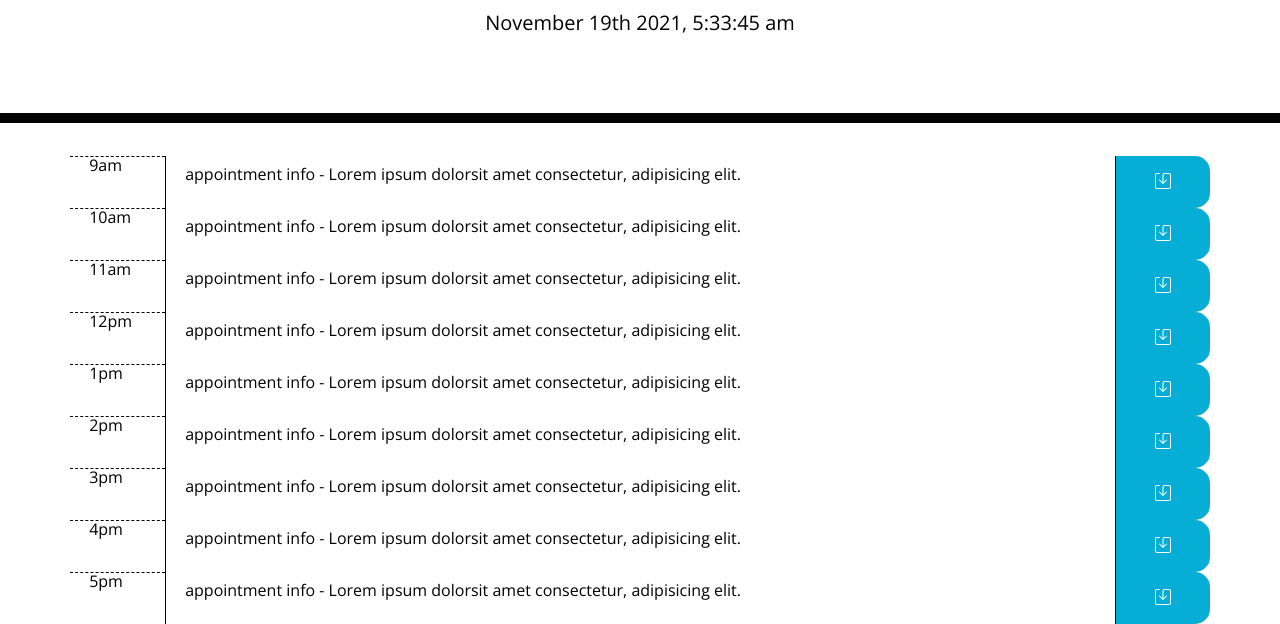
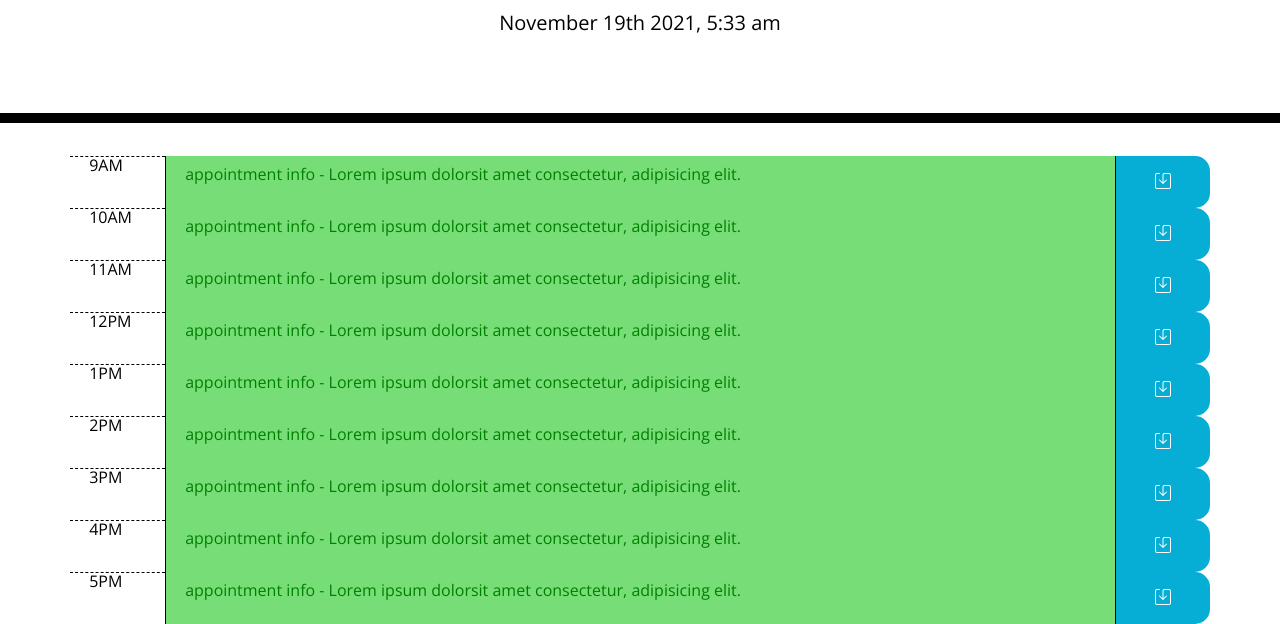
Before and after one commit to shivermotion/work_day_scheduler, a plain HTML site: page index.html in a window 1280 px wide. Shown: the part 181-805 px from the top of the page. Drawn offline with nearby package versions, Linux system fonts and the light colour scheme.

Commit message:
text area colors added via classes

```diff
--- a/assets/style.css
+++ b/assets/style.css
@@ -32,7 +32,7 @@ textarea {
 
 .row {
 	white-space: pre-wrap;
-	height: 80px;
+	height: 200px;
 	border-top: 1px solid white;
 }
 
@@ -44,17 +44,17 @@ textarea {
 
 .past {
 	background-color: #d3d3d3;
-	color: white;
+	color: grey;
 }
 
 .present {
 	background-color: #ff6961;
-	color: white;
+	color: red;
 }
 
 .future {
 	background-color: #77dd77;
-	color: white;
+	color: green;
 }
 
 .saveBtn {
--- a/index.html
+++ b/index.html
@@ -25,6 +25,7 @@
   </head>
 
   <body>
+    <!--title and rt-clock-->
     <header class="jumbotron">
       <h1 class="display-3">Work Day Scheduler</h1>
       <p class="lead">A simple calendar app for scheduling your work day</p>
@@ -34,64 +35,64 @@
       <!--column(col) sizes must = 12 -->
       <div class="row">
        <!-- Timeblocks go here -->
-       <div class="col-md-1 hour" id=> 9am</div>
-       <textarea class="col-md-10 description"> appointment info - Lorem ipsum dolorsit amet consectetur, adipisicing elit.
+       <div class="col-md-1 hour" id="hour9"> 9AM </div>
+       <textarea class="col-md-10 past present future"> appointment info - Lorem ipsum dolorsit amet consectetur, adipisicing elit.
        </textarea>
        <div class="col-md-1 saveBtn"><svg xmlns="http://www.w3.org/2000/svg" width="16" height="16" fill="currentColor" class="bi bi-save" viewBox="0 0 16 16">
         <path d="M2 1a1 1 0 0 0-1 1v12a1 1 0 0 0 1 1h12a1 1 0 0 0 1-1V2a1 1 0 0 0-1-1H9.5a1 1 0 0 0-1 1v7.293l2.646-2.647a.5.5 0 0 1 .708.708l-3.5 3.5a.5.5 0 0 1-.708 0l-3.5-3.5a.5.5 0 1 1 .708-.708L7.5 9.293V2a2 2 0 0 1 2-2H14a2 2 0 0 1 2 2v12a2 2 0 0 1-2 2H2a2 2 0 0 1-2-2V2a2 2 0 0 1 2-2h2.5a.5.5 0 0 1 0 1H2z"/>
       </svg></div>
        <!---->
-       <div class="col-md-1 hour"> 10am </div>
-       <textarea class="col-md-10 description"> appointment info - Lorem ipsum dolorsit amet consectetur, adipisicing elit.
+       <div class="col-md-1 hour" id="hour10"> 10AM </div>
+       <textarea class="col-md-10 past present future"> appointment info - Lorem ipsum dolorsit amet consectetur, adipisicing elit.
        </textarea>
        <div class="col-md-1 saveBtn"><svg xmlns="http://www.w3.org/2000/svg" width="16" height="16" fill="currentColor" class="bi bi-save" viewBox="0 0 16 16">
         <path d="M2 1a1 1 0 0 0-1 1v12a1 1 0 0 0 1 1h12a1 1 0 0 0 1-1V2a1 1 0 0 0-1-1H9.5a1 1 0 0 0-1 1v7.293l2.646-2.647a.5.5 0 0 1 .708.708l-3.5 3.5a.5.5 0 0 1-.708 0l-3.5-3.5a.5.5 0 1 1 .708-.708L7.5 9.293V2a2 2 0 0 1 2-2H14a2 2 0 0 1 2 2v12a2 2 0 0 1-2 2H2a2 2 0 0 1-2-2V2a2 2 0 0 1 2-2h2.5a.5.5 0 0 1 0 1H2z"/>
       </svg></div>
         <!---->
-       <div class="col-md-1 hour"> 11am </div>
-       <textarea class="col-md-10 description"> appointment info - Lorem ipsum dolorsit amet consectetur, adipisicing elit.
+       <div class="col-md-1 hour" id="hour11" > 11AM </div>
+       <textarea class="col-md-10 past present future"> appointment info - Lorem ipsum dolorsit amet consectetur, adipisicing elit.
        </textarea>
        <div class="col-md-1 saveBtn"><svg xmlns="http://www.w3.org/2000/svg" width="16" height="16" fill="currentColor" class="bi bi-save" viewBox="0 0 16 16">
         <path d="M2 1a1 1 0 0 0-1 1v12a1 1 0 0 0 1 1h12a1 1 0 0 0 1-1V2a1 1 0 0 0-1-1H9.5a1 1 0 0 0-1 1v7.293l2.646-2.647a.5.5 0 0 1 .708.708l-3.5 3.5a.5.5 0 0 1-.708 0l-3.5-3.5a.5.5 0 1 1 .708-.708L7.5 9.293V2a2 2 0 0 1 2-2H14a2 2 0 0 1 2 2v12a2 2 0 0 1-2 2H2a2 2 0 0 1-2-2V2a2 2 0 0 1 2-2h2.5a.5.5 0 0 1 0 1H2z"/>
       </svg></div>
         <!---->
-       <div class="col-md-1 hour"> 12pm </div>
-       <textarea class="col-md-10 description"> appointment info - Lorem ipsum dolorsit amet consectetur, adipisicing elit.
+       <div class="col-md-1 hour" id="hour12"> 12PM </div>
+       <textarea class="col-md-10 past present future"> appointment info - Lorem ipsum dolorsit amet consectetur, adipisicing elit.
        </textarea>
        <div class="col-md-1 saveBtn"><svg xmlns="http://www.w3.org/2000/svg" width="16" height="16" fill="currentColor" class="bi bi-save" viewBox="0 0 16 16">
         <path d="M2 1a1 1 0 0 0-1 1v12a1 1 0 0 0 1 1h12a1 1 0 0 0 1-1V2a1 1 0 0 0-1-1H9.5a1 1 0 0 0-1 1v7.293l2.646-2.647a.5.5 0 0 1 .708.708l-3.5 3.5a.5.5 0 0 1-.708 0l-3.5-3.5a.5.5 0 1 1 .708-.708L7.5 9.293V2a2 2 0 0 1 2-2H14a2 2 0 0 1 2 2v12a2 2 0 0 1-2 2H2a2 2 0 0 1-2-2V2a2 2 0 0 1 2-2h2.5a.5.5 0 0 1 0 1H2z"/>
       </svg></div>
         <!---->
-       <div class="col-md-1 hour"> 1pm </div>
-       <textarea class="col-md-10 description"> appointment info - Lorem ipsum dolorsit amet consectetur, adipisicing elit.
+       <div class="col-md-1 hour" id="hour13"> 1PM </div>
+       <textarea class="col-md-10 past present future"> appointment info - Lorem ipsum dolorsit amet consectetur, adipisicing elit.
+       </textarea>
+       <div class="col-md-1 saveBtn" ><svg xmlns="http://www.w3.org/2000/svg" width="16" height="16" fill="currentColor" class="bi bi-save" viewBox="0 0 16 16">
+        <path d="M2 1a1 1 0 0 0-1 1v12a1 1 0 0 0 1 1h12a1 1 0 0 0 1-1V2a1 1 0 0 0-1-1H9.5a1 1 0 0 0-1 1v7.293l2.646-2.647a.5.5 0 0 1 .708.708l-3.5 3.5a.5.5 0 0 1-.708 0l-3.5-3.5a.5.5 0 1 1 .708-.708L7.5 9.293V2a2 2 0 0 1 2-2H14a2 2 0 0 1 2 2v12a2 2 0 0 1-2 2H2a2 2 0 0 1-2-2V2a2 2 0 0 1 2-2h2.5a.5.5 0 0 1 0 1H2z"/>
+      </svg></div>
+        <!---->
+       <div class="col-md-1 hour" id="hour14"> 2PM </div>
+       <textarea class="col-md-10 past present future"> appointment info - Lorem ipsum dolorsit amet consectetur, adipisicing elit.
        </textarea>
        <div class="col-md-1 saveBtn"><svg xmlns="http://www.w3.org/2000/svg" width="16" height="16" fill="currentColor" class="bi bi-save" viewBox="0 0 16 16">
         <path d="M2 1a1 1 0 0 0-1 1v12a1 1 0 0 0 1 1h12a1 1 0 0 0 1-1V2a1 1 0 0 0-1-1H9.5a1 1 0 0 0-1 1v7.293l2.646-2.647a.5.5 0 0 1 .708.708l-3.5 3.5a.5.5 0 0 1-.708 0l-3.5-3.5a.5.5 0 1 1 .708-.708L7.5 9.293V2a2 2 0 0 1 2-2H14a2 2 0 0 1 2 2v12a2 2 0 0 1-2 2H2a2 2 0 0 1-2-2V2a2 2 0 0 1 2-2h2.5a.5.5 0 0 1 0 1H2z"/>
       </svg></div>
         <!---->
-       <div class="col-md-1 hour"> 2pm </div>
-       <textarea class="col-md-10 description"> appointment info - Lorem ipsum dolorsit amet consectetur, adipisicing elit.
+       <div class="col-md-1 hour" id="hour15"> 3PM </div>
+       <textarea class="col-md-10 past present future"> appointment info - Lorem ipsum dolorsit amet consectetur, adipisicing elit.
        </textarea>
        <div class="col-md-1 saveBtn"><svg xmlns="http://www.w3.org/2000/svg" width="16" height="16" fill="currentColor" class="bi bi-save" viewBox="0 0 16 16">
         <path d="M2 1a1 1 0 0 0-1 1v12a1 1 0 0 0 1 1h12a1 1 0 0 0 1-1V2a1 1 0 0 0-1-1H9.5a1 1 0 0 0-1 1v7.293l2.646-2.647a.5.5 0 0 1 .708.708l-3.5 3.5a.5.5 0 0 1-.708 0l-3.5-3.5a.5.5 0 1 1 .708-.708L7.5 9.293V2a2 2 0 0 1 2-2H14a2 2 0 0 1 2 2v12a2 2 0 0 1-2 2H2a2 2 0 0 1-2-2V2a2 2 0 0 1 2-2h2.5a.5.5 0 0 1 0 1H2z"/>
       </svg></div>
         <!---->
-       <div class="col-md-1 hour"> 3pm </div>
-       <textarea class="col-md-10 description"> appointment info - Lorem ipsum dolorsit amet consectetur, adipisicing elit.
+       <div class="col-md-1 hour" id="hour16"> 4PM </div>
+       <textarea class="col-md-10 past present future"> appointment info - Lorem ipsum dolorsit amet consectetur, adipisicing elit.
        </textarea>
        <div class="col-md-1 saveBtn"><svg xmlns="http://www.w3.org/2000/svg" width="16" height="16" fill="currentColor" class="bi bi-save" viewBox="0 0 16 16">
         <path d="M2 1a1 1 0 0 0-1 1v12a1 1 0 0 0 1 1h12a1 1 0 0 0 1-1V2a1 1 0 0 0-1-1H9.5a1 1 0 0 0-1 1v7.293l2.646-2.647a.5.5 0 0 1 .708.708l-3.5 3.5a.5.5 0 0 1-.708 0l-3.5-3.5a.5.5 0 1 1 .708-.708L7.5 9.293V2a2 2 0 0 1 2-2H14a2 2 0 0 1 2 2v12a2 2 0 0 1-2 2H2a2 2 0 0 1-2-2V2a2 2 0 0 1 2-2h2.5a.5.5 0 0 1 0 1H2z"/>
       </svg></div>
         <!---->
-       <div class="col-md-1 hour"> 4pm </div>
-       <textarea class="col-md-10 description"> appointment info - Lorem ipsum dolorsit amet consectetur, adipisicing elit.
-       </textarea>
-       <div class="col-md-1 saveBtn"><svg xmlns="http://www.w3.org/2000/svg" width="16" height="16" fill="currentColor" class="bi bi-save" viewBox="0 0 16 16">
-        <path d="M2 1a1 1 0 0 0-1 1v12a1 1 0 0 0 1 1h12a1 1 0 0 0 1-1V2a1 1 0 0 0-1-1H9.5a1 1 0 0 0-1 1v7.293l2.646-2.647a.5.5 0 0 1 .708.708l-3.5 3.5a.5.5 0 0 1-.708 0l-3.5-3.5a.5.5 0 1 1 .708-.708L7.5 9.293V2a2 2 0 0 1 2-2H14a2 2 0 0 1 2 2v12a2 2 0 0 1-2 2H2a2 2 0 0 1-2-2V2a2 2 0 0 1 2-2h2.5a.5.5 0 0 1 0 1H2z"/>
-      </svg></div>
-        <!---->
-       <div class="col-md-1 hour"> 5pm </div>
-       <textarea class="col-md-10 description"> appointment info - Lorem ipsum dolorsit amet consectetur, adipisicing elit.
+       <div class="col-md-1 hour" id="hour17"> 5PM </div>
+       <textarea class="col-md-10 past present future"> appointment info - Lorem ipsum dolorsit amet consectetur, adipisicing elit.
        </textarea>
        <div class="col-md-1 saveBtn"><svg xmlns="http://www.w3.org/2000/svg" width="16" height="16" fill="currentColor" class="bi bi-save" viewBox="0 0 16 16">
         <path d="M2 1a1 1 0 0 0-1 1v12a1 1 0 0 0 1 1h12a1 1 0 0 0 1-1V2a1 1 0 0 0-1-1H9.5a1 1 0 0 0-1 1v7.293l2.646-2.647a.5.5 0 0 1 .708.708l-3.5 3.5a.5.5 0 0 1-.708 0l-3.5-3.5a.5.5 0 1 1 .708-.708L7.5 9.293V2a2 2 0 0 1 2-2H14a2 2 0 0 1 2 2v12a2 2 0 0 1-2 2H2a2 2 0 0 1-2-2V2a2 2 0 0 1 2-2h2.5a.5.5 0 0 1 0 1H2z"/>
--- a/script.js
+++ b/script.js
@@ -1,5 +1,7 @@
-let currentDate = moment().format("MMMM Do YYYY, h:mm:ss a");
+let currentDate = moment().format("MMMM Do YYYY, h:mm a");
 console.log(currentDate);
 let timeSlot = document.getElementById("currentDay");
 console.log(timeSlot.textContent);
 timeSlot.textContent = currentDate;
+
+// $(".saveBtn").on("click", function () {});
```
